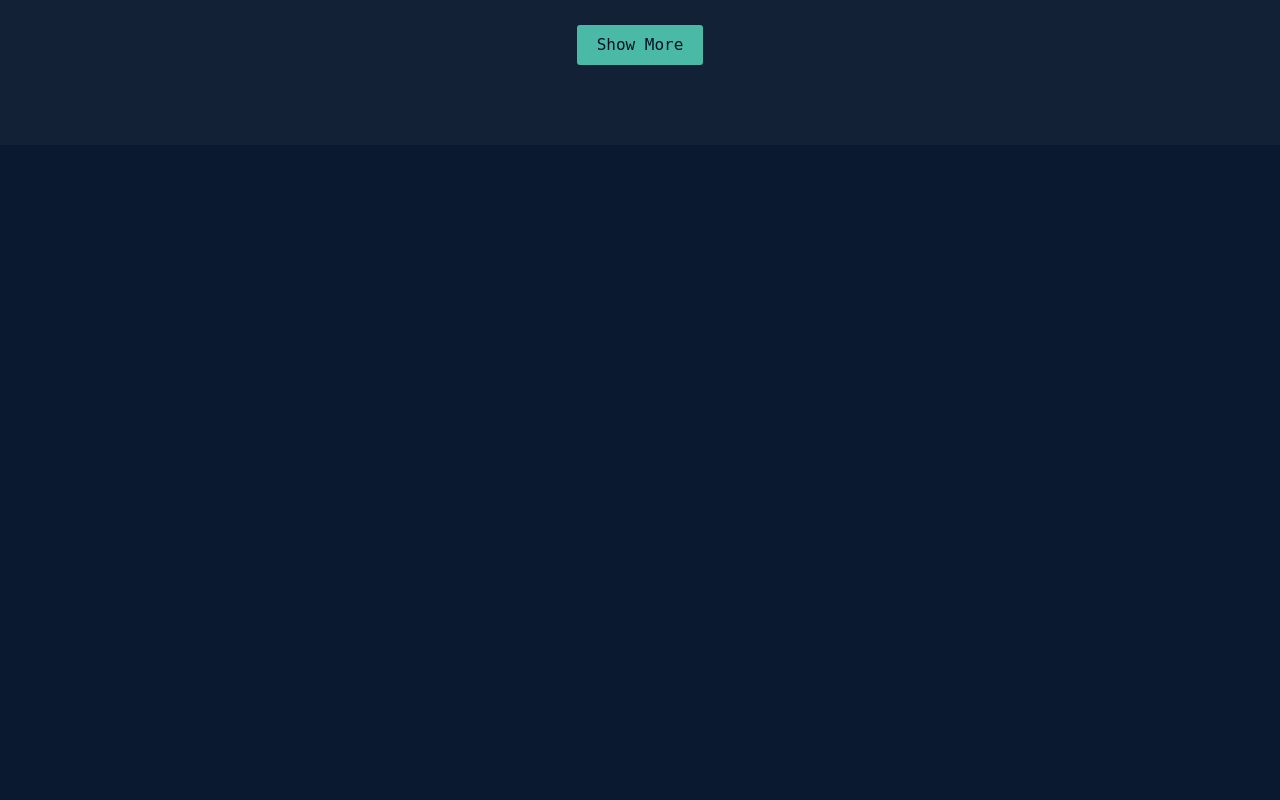
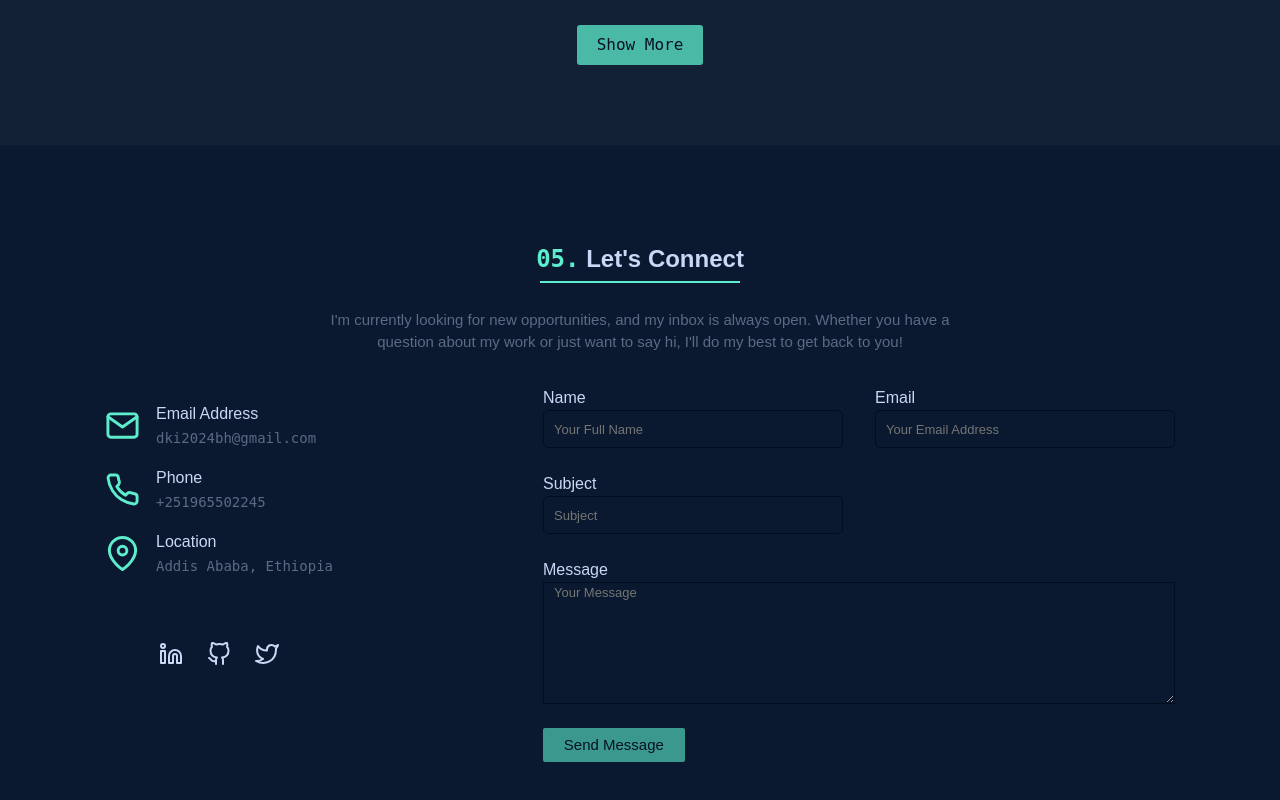
Before and after one commit to dere-12/portfolio, a React (Vite) app: page / in a window 1280 px wide. Shown: the part 3392-4192 px from the top of the page. Before the commit the page ends 3537 px from the top, so only its background shows below. Built offline with nearby package versions, Linux system fonts and the light colour scheme.

Commit message:
feat(Contact): implement Contact component, CantactForm component, and add styles

```diff
--- a/index.html
+++ b/index.html
@@ -4,7 +4,7 @@
     <meta charset="UTF-8" />
     <link rel="icon" type="image/svg+xml" href="/favicon.svg" />
     <meta name="viewport" content="width=device-width, initial-scale=1.0" />
-    <title>Portfolio</title>
+    <title>Dereje Kenea | Full-Stack Web Developer</title>
   </head>
   <body>
     <div id="root"></div>
--- a/package.json
+++ b/package.json
@@ -10,6 +10,7 @@
     "preview": "vite preview"
   },
   "dependencies": {
+    "@formspree/react": "^3.0.0",
     "react": "^19.1.1",
     "react-dom": "^19.1.1",
     "react-icons": "^5.5.0"
--- a/src/App.jsx
+++ b/src/App.jsx
@@ -4,6 +4,7 @@ import Hero from "./components/Hero/Hero";
 import About from "./components/About/About";
 import Experience from "./components/Experience/Experience";
 import Projects from "./components/Projects/Projects";
+import Contact from "./components/Contact/Contact";
 
 function App() {
   return (
@@ -14,6 +15,7 @@ function App() {
         <About />
         <Experience />
         <Projects />
+        <Contact />
       </main>
     </>
   );
--- /dev/null
+++ b/src/components/Contact/Contact.css
@@ -0,0 +1,192 @@
+.contact-container {
+  margin: 3rem 0;
+  padding-top: 3rem;
+}
+
+.contact-header {
+  text-align: center;
+}
+
+.contact-heading {
+  margin-bottom: 2rem;
+  color: var(--color-text-white);
+  position: relative;
+}
+
+.contact-heading::after {
+  content: "";
+  position: absolute;
+  width: 200px;
+  height: 2px;
+  left: 50%;
+  bottom: -6px;
+  transform: translateX(-50%);
+  background-color: var(--color-primary);
+}
+
+.contact-number {
+  color: var(--color-primary);
+  font-family: var(--font-family-mono);
+}
+
+.contact-message {
+  max-width: 650px;
+  margin: 0 auto;
+  color: var(--color-text-gray);
+  font-size: 15px;
+}
+
+.contact-content-container {
+  display: flex;
+  justify-content: space-around;
+  margin-top: 2rem;
+}
+
+.contact-content-left {
+  padding-top: 1rem;
+}
+
+.info-list-item {
+  list-style: none;
+  display: flex;
+  align-items: center;
+  gap: 1rem;
+  margin-bottom: 1rem;
+}
+
+.info-icon {
+  color: var(--color-primary);
+}
+
+.info-label {
+  color: var(--color-text-white);
+}
+
+.info-value {
+  color: var(--color-text-gray);
+  font-size: 14px;
+  font-family: var(--font-family-mono);
+}
+
+.social-links-wrapper {
+  margin-top: 4rem;
+  display: flex;
+  justify-content: center;
+  gap: 1.5rem;
+}
+
+.social-link {
+  transition: color 0.3s ease;
+}
+
+.social-link:hover {
+  color: var(--color-primary);
+}
+
+.form-input {
+  display: block;
+  width: 300px;
+  padding: 6px 2px 6px 10px;
+  background-color: var(--color-background);
+  color: var(--color-text-white);
+  outline: none;
+  border: 1px solid var(--color-text-black);
+  border-radius: 5px;
+}
+
+.form-input::placeholder {
+  font-size: 13px;
+}
+
+.form-input:focus {
+  border-color: var(--color-primary);
+}
+
+.form-label {
+  color: var(--color-text-white);
+}
+
+.form-name-wrapper {
+  display: flex;
+  gap: 2rem;
+  margin-bottom: 1.5rem;
+}
+
+.form-textarea-wrapper {
+  margin-top: 1.5rem;
+  margin-bottom: 1.5rem;
+}
+
+.form-textarea {
+  display: block;
+  background-color: var(--color-background);
+  color: var(--color-text-white);
+  resize: vertical;
+  width: 100%;
+  min-height: 100px;
+  outline: none;
+  border: 1px solid var(--color-text-black);
+  padding-left: 10px;
+}
+
+.form-textarea:focus {
+  border-color: var(--color-primary);
+}
+
+.form-textarea::placeholder {
+  font-size: 13px;
+}
+
+.contact-submit-button {
+  border: none;
+  font-size: 15px;
+  padding: 6px 1.3rem;
+  border-radius: 2px;
+  color: var(--color-text-black);
+  background-color: var(--color-primary);
+  opacity: 0.6;
+  transition: opacity 0.3s ease-out;
+}
+
+.contact-submit-button:hover {
+  opacity: 1;
+  cursor: pointer;
+}
+
+.contact-form-wrapper {
+  display: flex;
+  justify-content: center;
+  align-items: center;
+  flex-direction: column;
+  gap: 1rem;
+}
+
+.contact-success-message {
+  color: var(--color-primary);
+  font-style: italic;
+}
+
+.contact-reset-button {
+  border: none;
+  font-size: 14px;
+  padding: 6px 1rem;
+  background-color: var(--color-primary);
+  border-radius: 2px;
+  opacity: 0.6;
+  transition: opacity 0.3s ease;
+}
+
+.contact-reset-button:hover {
+  cursor: pointer;
+  opacity: 1;
+}
+
+.form-error {
+  color: #fa9d9d;
+  background-color: #ff2d2d;
+  max-width: 200px;
+  font-family: var(--font-family-mono);
+  padding: 3px 6px;
+  margin-top: 1rem;
+  border-radius: 2px;
+}
--- /dev/null
+++ b/src/components/Contact/Contact.jsx
@@ -0,0 +1,57 @@
+import "./Contact.css";
+import { contactInfo, socialLinks } from "./contactData";
+import ContactForm from "./ContactForm";
+
+const Contact = () => {
+  return (
+    <section id="contact" className="contact-container">
+      <div className="contact-header">
+        <h2 className="contact-heading">
+          <span className="contact-number">05.</span> Let's Connect
+        </h2>
+        <div className="contact-message">
+          <p>
+            I'm currently looking for new opportunities, and my inbox is always
+            open. Whether you have a question about my work or just want to say
+            hi, I'll do my best to get back to you!
+          </p>
+        </div>
+      </div>
+
+      <div className="contact-content-container">
+        <div className="contact-content-left">
+          <ul className="contact-info-list">
+            {contactInfo.map((item) => (
+              <li key={item.label} className="info-list-item">
+                <item.icon size={35} className="info-icon" />
+                <div>
+                  <p className="info-label">{item.label}</p>
+                  <a href={item.link} className="info-value">
+                    {item.value}
+                  </a>
+                </div>
+              </li>
+            ))}
+          </ul>
+          <div className="social-links-wrapper">
+            {socialLinks.map((social) => (
+              <a
+                key={social.label}
+                href={social.link}
+                target="_blank"
+                rel="noopener noreferrer"
+                className="social-link"
+              >
+                <social.icon size={24} />
+              </a>
+            ))}
+          </div>
+        </div>
+
+        <ContactForm />
+      </div>
+    </section>
+  );
+};
+
+export default Contact;
--- /dev/null
+++ b/src/components/Contact/ContactForm.jsx
@@ -0,0 +1,126 @@
+import { useForm, ValidationError } from "@formspree/react";
+
+const ContactForm = () => {
+  const [state, handleSubmit, resetForm] = useForm("mqayrjwp");
+
+  const handleReset = () => {
+    resetForm();
+  };
+
+  if (state.succeeded) {
+    return (
+      <div className="contact-form-wrapper">
+        <p className="contact-success-message">
+          Thank you for reaching out! Your message has been sent successfully.
+          I'll get back to you soon.
+        </p>
+
+        <div>
+          <button onClick={handleReset} className="contact-reset-button">
+            Send Another Message
+          </button>
+        </div>
+      </div>
+    );
+  }
+
+  return (
+    <div className="contact-content-right">
+      <form onSubmit={handleSubmit} className="contact-form">
+        <div className="form-name-wrapper">
+          <div>
+            <label htmlFor="name" className="form-label">
+              Name
+            </label>
+
+            <input
+              id="name"
+              type="text"
+              name="name"
+              placeholder="Your Full Name"
+              className="form-input"
+              required
+            />
+            <ValidationError
+              field="name"
+              errors={state.errors}
+              className="form-error"
+            />
+          </div>
+
+          <div>
+            <label htmlFor="email" className="form-label">
+              Email
+            </label>
+
+            <input
+              id="email"
+              type="email"
+              name="email"
+              placeholder="Your Email Address"
+              className="form-input"
+              required
+            />
+            <ValidationError
+              field="email"
+              errors={state.errors}
+              className="form-error"
+            />
+          </div>
+        </div>
+
+        <div>
+          <label htmlFor="subject" className="form-label">
+            Subject
+          </label>
+
+          <input
+            id="subject"
+            type="text"
+            name="subject"
+            placeholder="Subject"
+            className="form-input"
+            required
+          />
+          <ValidationError
+            field="subject"
+            errors={state.errors}
+            className="form-error"
+          />
+        </div>
+
+        <div className="form-textarea-wrapper">
+          <label htmlFor="message" className="form-label">
+            Message
+          </label>
+
+          <textarea
+            id="message"
+            name="message"
+            placeholder="Your Message"
+            rows="5"
+            className="form-textarea"
+            required
+          />
+          <ValidationError
+            field="message"
+            errors={state.errors}
+            className="form-error"
+          />
+        </div>
+
+        <button
+          type="submit"
+          disabled={state.submitting}
+          className="contact-submit-button"
+        >
+          {state.submitting ? "Sending..." : "Send Message"}
+        </button>
+
+        <ValidationError errors={state.errors} className="form-error" />
+      </form>
+    </div>
+  );
+};
+
+export default ContactForm;
--- /dev/null
+++ b/src/components/Contact/contactData.js
@@ -0,0 +1,47 @@
+import {
+  FiMail,
+  FiMapPin,
+  FiLinkedin,
+  FiTwitter,
+  FiGithub,
+  FiPhone,
+} from "react-icons/fi";
+
+export const contactInfo = [
+  {
+    icon: FiMail,
+    label: "Email Address",
+    value: "dki2024bh@gmail.com",
+    link: "mailto:dki2024bh@gmail.com",
+  },
+  {
+    icon: FiPhone,
+    label: "Phone",
+    value: "+251965502245",
+    link: null,
+  },
+  {
+    icon: FiMapPin,
+    label: "Location",
+    value: "Addis Ababa, Ethiopia",
+    link: null,
+  },
+];
+
+export const socialLinks = [
+  {
+    icon: FiLinkedin,
+    label: "LinkedIn",
+    link: "#",
+  },
+  {
+    icon: FiGithub,
+    label: "GitHub",
+    link: "https://github.com/dere-12",
+  },
+  {
+    icon: FiTwitter,
+    label: "Twitter",
+    link: "#",
+  },
+];
```
Also changed, not shown: 1 other file (tests, documents, lock files or other folders).
